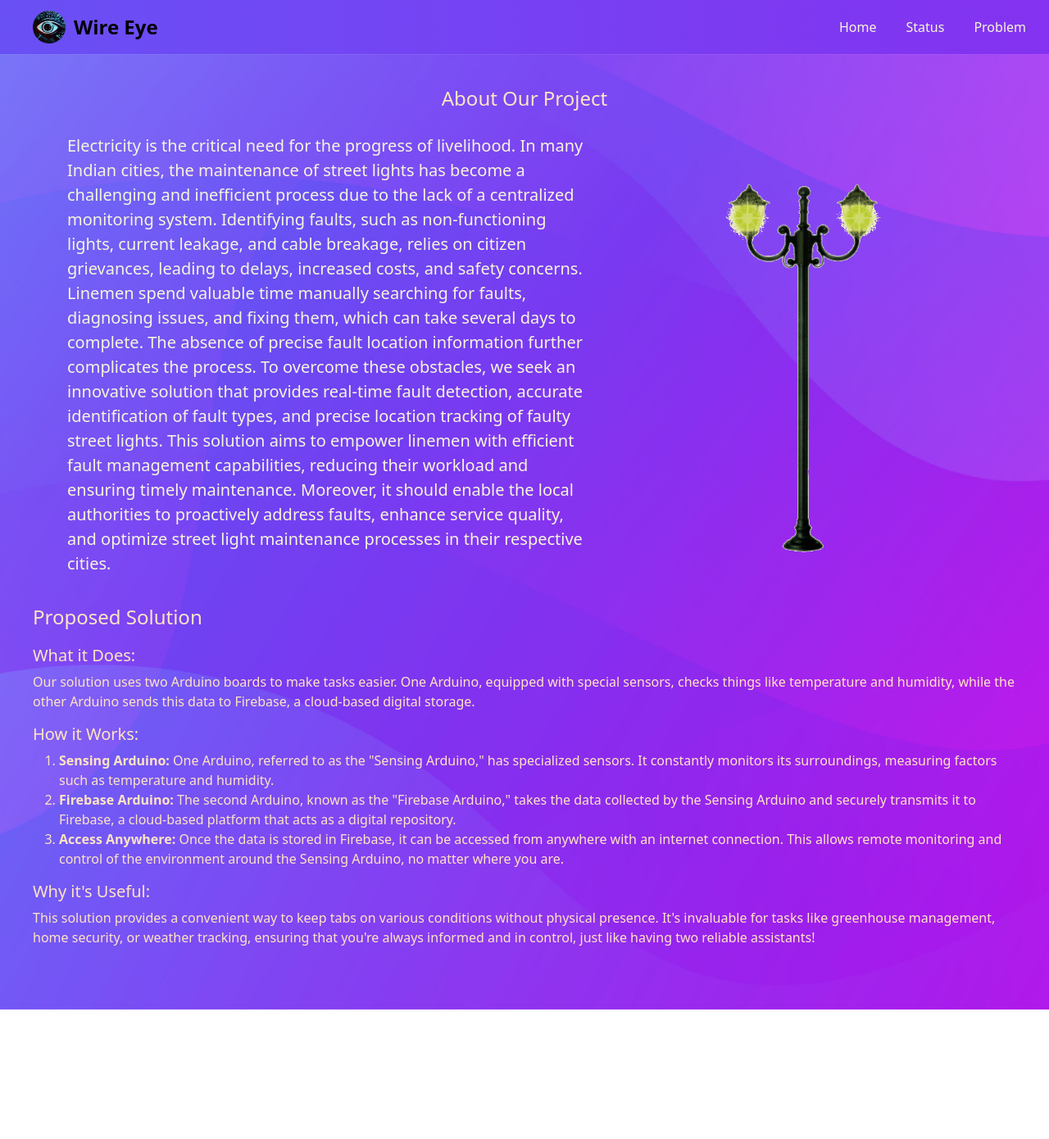
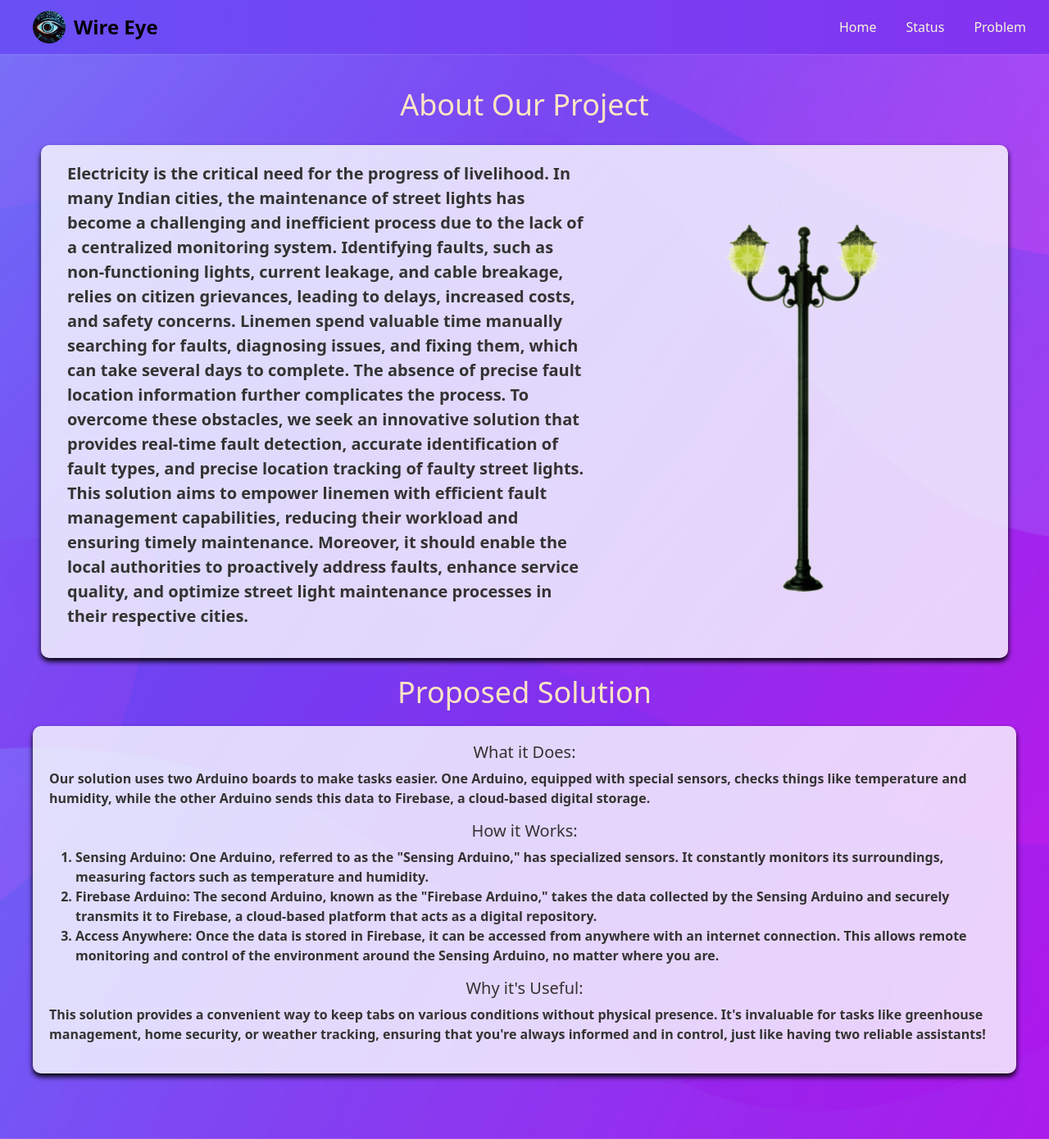
Before and after one commit to DON2604/wire-eye, a React (Create React App) app: page /Home in a window 1280 px wide. Shown: the whole page at 82% size. Before the commit the page ends 1232 px from the top, so only its background shows below. Built offline with nearby package versions, Linux system fonts and the light colour scheme; no server answers; the database is empty.

Commit message:
home-modify

```diff
--- a/src/Styles/home.css
+++ b/src/Styles/home.css
@@ -15,6 +15,7 @@ body, h1, h2, p, ol {
     padding: 40px; /* Add padding for better spacing */
     display: flex;
     align-items: center;
+    justify-content: center;
     flex-direction: column;
   }
 
@@ -22,10 +23,12 @@ body, h1, h2, p, ol {
     text-align: left;
     margin-bottom: 20px; /* Add margin for spacing */
     color: bisque;
+
   }
 
   .head h1 {
-    font-size: 24px; /* Increase font size for headings */
+    font-size: 36px;
+    text-align: center; /* Increase font size for headings */
   }
 
   .topic {
@@ -33,6 +36,10 @@ body, h1, h2, p, ol {
     flex-direction: column; /* Stack content vertically on small screens */
     align-items: center; /* Center-align content on small screens */
     margin-bottom: 20px;
+    background-color: rgba(252, 255, 255, 0.8); /* Add a semi-transparent background */
+    padding: 20px;
+    border-radius: 10px; /* Add rounded corners */
+    box-shadow: 0 4px 6px rgba(0, 0, 0, 1.3);
   }
 
   .topic-content {
@@ -40,17 +47,41 @@ body, h1, h2, p, ol {
     text-align: center; /* Center-align content on small screens */
   }
 
+  .topic p {
+    color: #333;
+    font-weight: bold;
+  }
+
+
   .image-container img {
     max-width: 100%; /* Make images responsive */
     height: auto;
   }
 
   .tosi {
-    margin-top: 20px; /* Add margin for spacing */
+    margin-top: 20px;
+    display: flex;
+    flex-direction: column; /* Stack content vertically on small screens */
+    align-items: center; /* Center-align content on small screens */
+    margin-bottom: 20px;
+    background-color: rgba(252, 255, 255, 0.8); /* Add a semi-transparent background */
+    padding: 20px;
+    border-radius: 10px; /* Add rounded corners */
+    box-shadow: 0 4px 6px rgba(0, 0, 0, 1.3); /* Add margin for spacing */
   }
 
   .tosi h2 {
-    font-size: 20px; /* Increase font size for subheadings */
+    font-size: 20px;
+    color: #333; /* Increase font size for subheadings */
+  }
+  .tosi p{
+    color: #333;
+    font-weight: bold;
+  }
+
+  .tosi li{
+    color: #333;
+    font-weight: bold;
   }
 
   /* Media query for smaller screens (e.g., mobile devices) */
```
